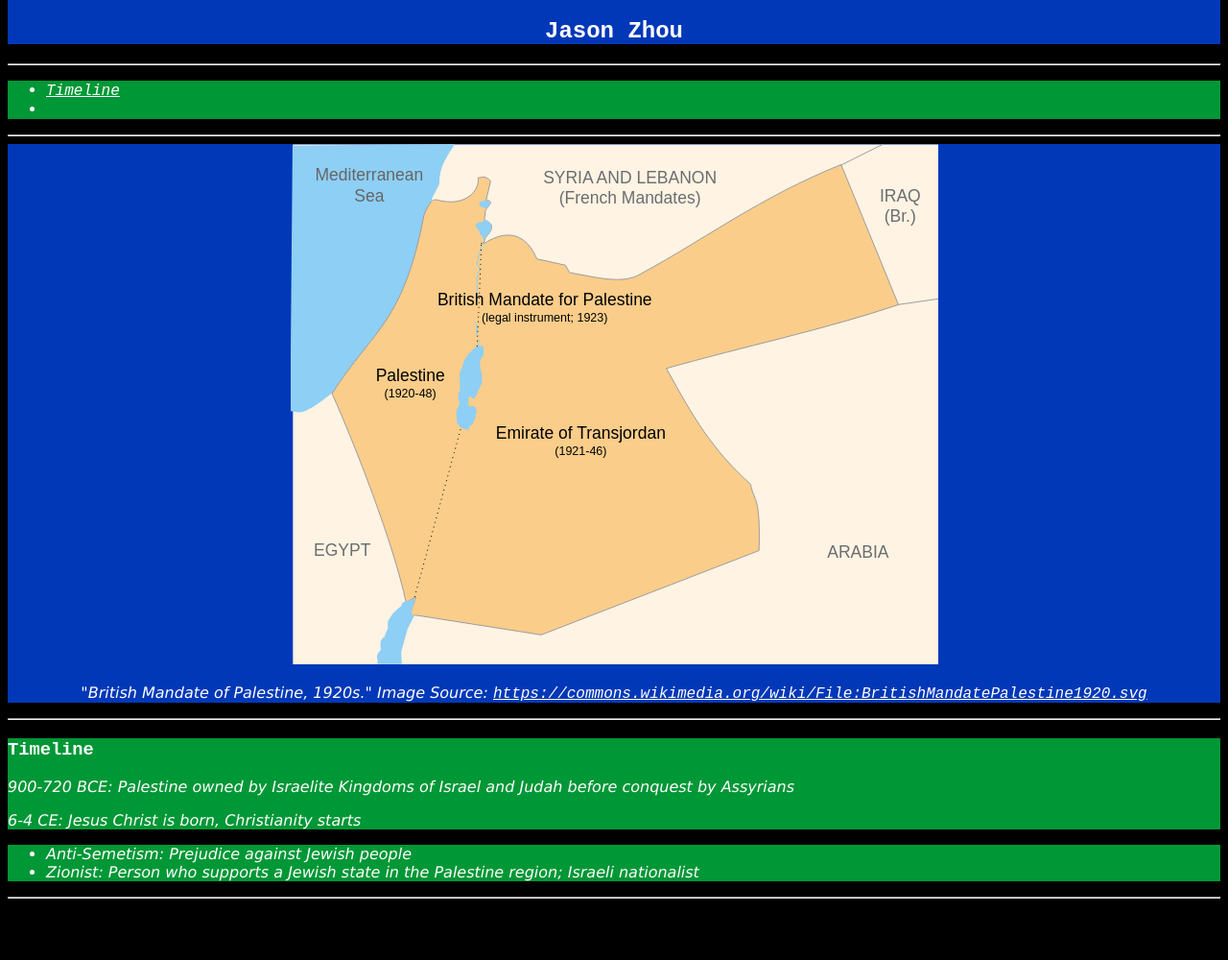
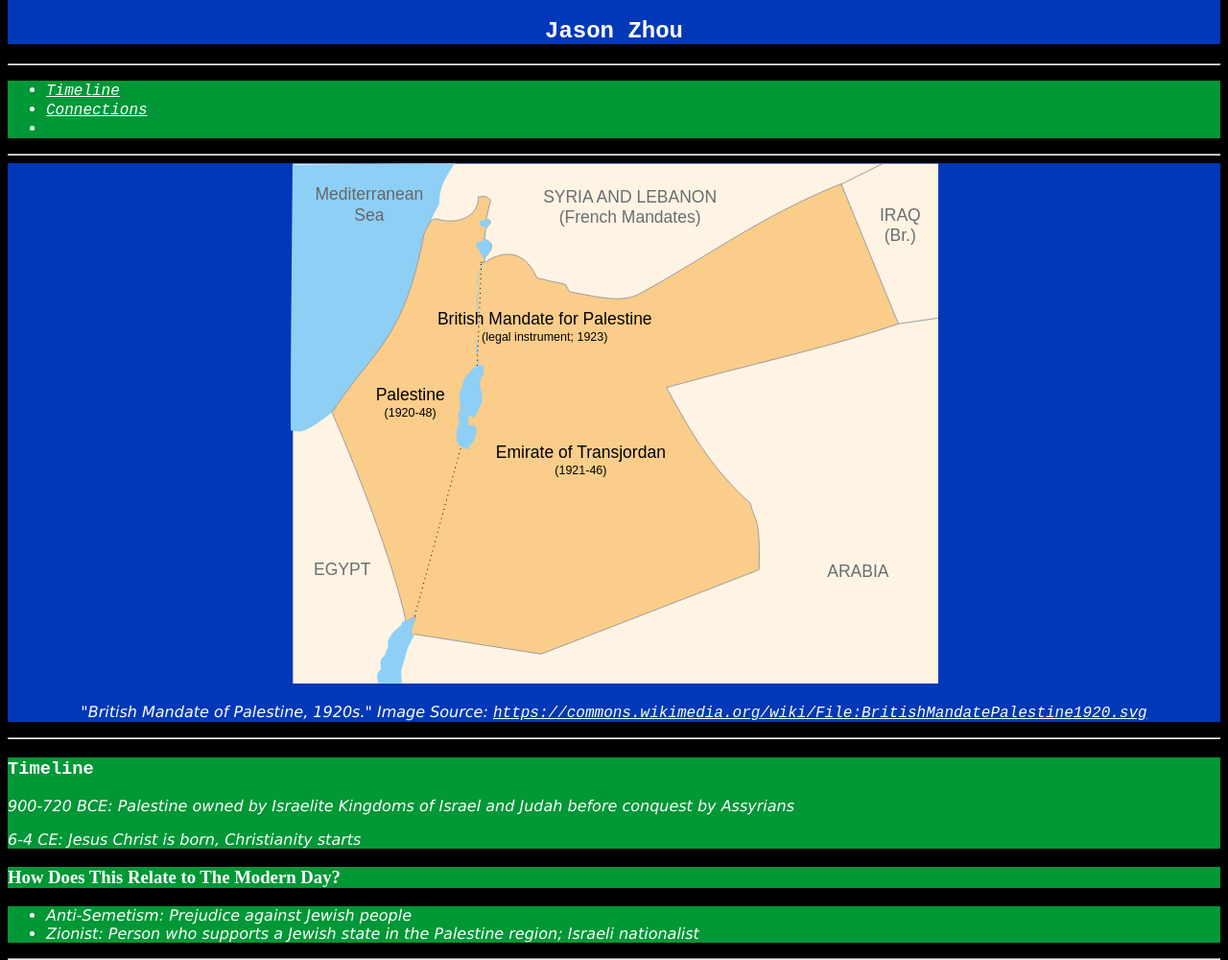
Before and after one commit to IndependentSchoolProjects/OtherFrontsProject, a plain HTML site: page index.html in a window 1280 px wide. Shown: the part 61-1061 px from the top of the page at 96% size. Before the commit the page ends 997 px from the top, so only its background shows below. Drawn offline with Linux system fonts and the light colour scheme.

Commit message:
Update index.html

```diff
--- a/index.html
+++ b/index.html
@@ -16,6 +16,9 @@
             <ul>
                 <li>
                     <a href="#timeline">Timeline</a>
+                </li>
+                <li>
+                    <a href="#connections">Connections</a>
                 </li>
                 <li>
                     <a href="#definitions"></a>
@@ -38,6 +41,11 @@
             <p>6-4 CE: Jesus Christ is born, Christianity starts</p>
         </div>
 
+        <div class="bg1" id="connections">
+            <h3>How Does This Relate to The Modern Day?</h3>
+
+        </div>
+
         <div class="bg1" id="definitions">
             <ul>
                 <li>
```
